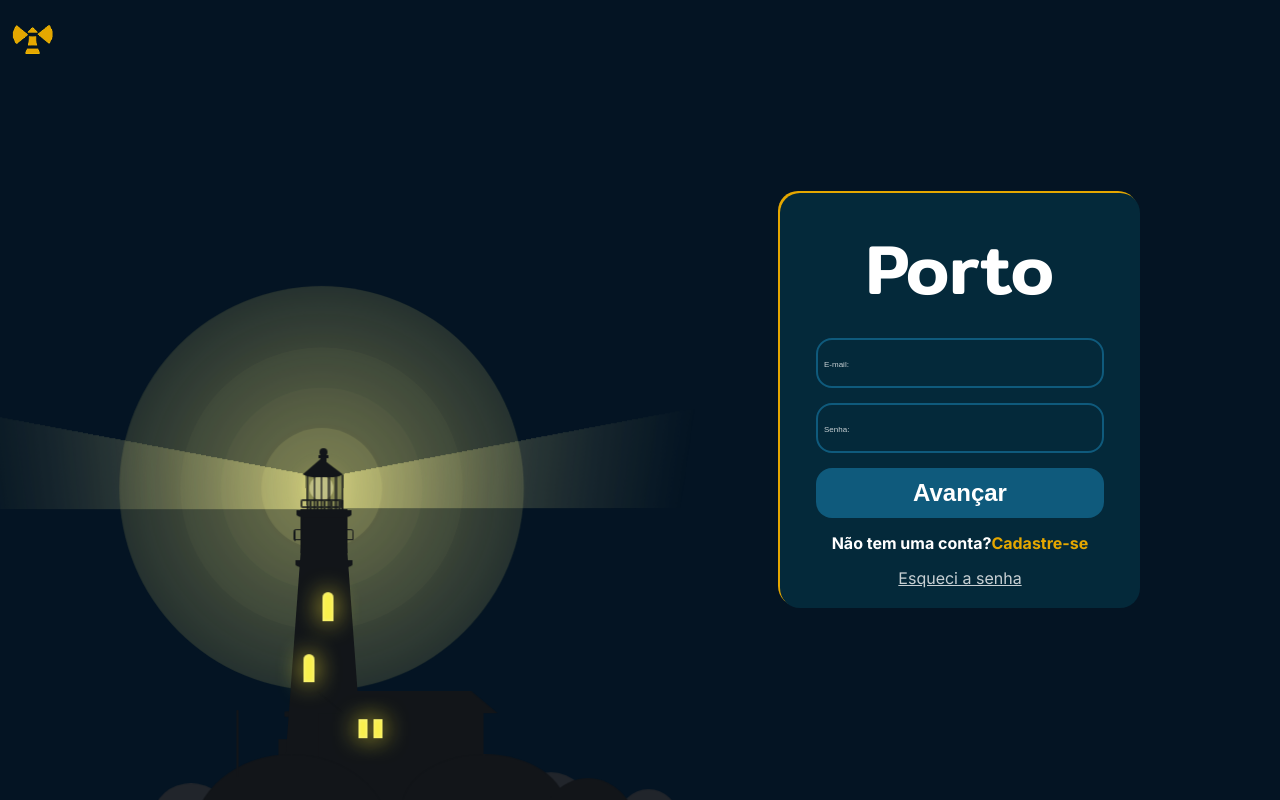
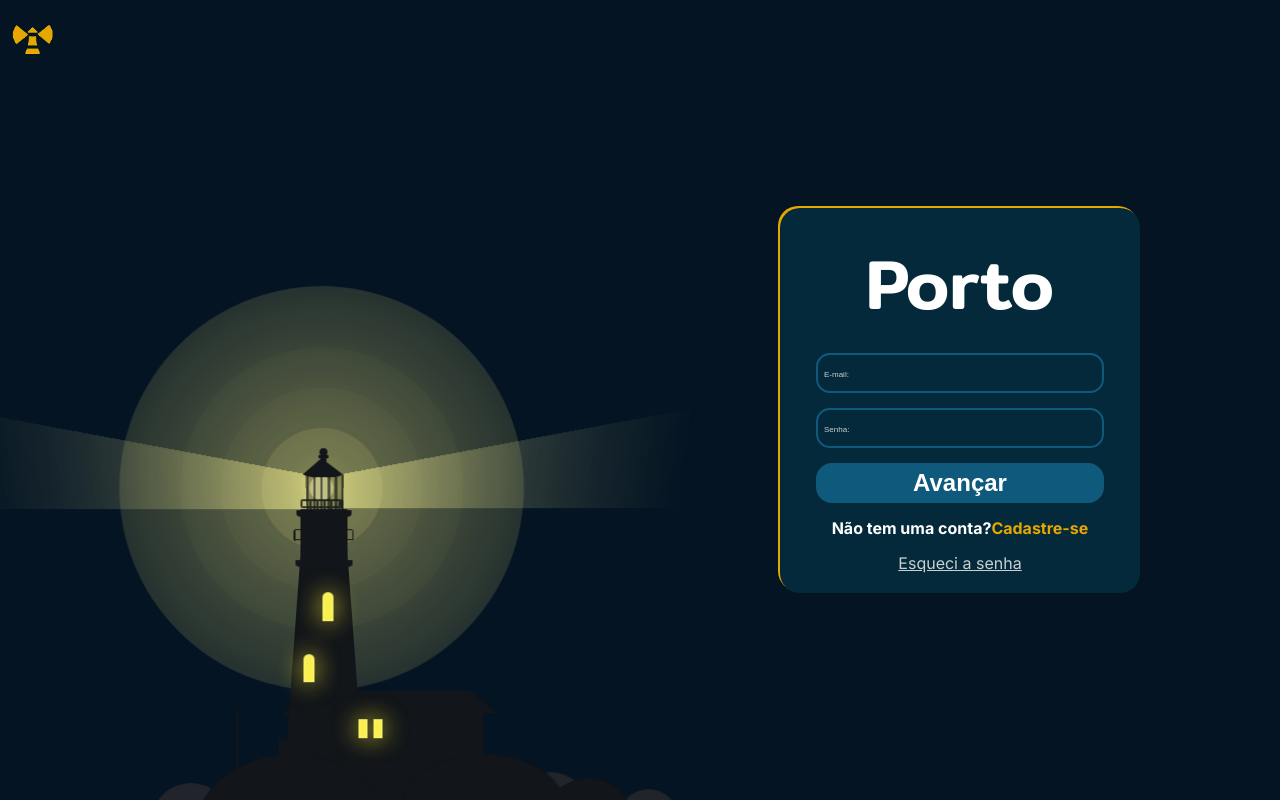
Before and after one commit to moh4b-z/Projeto_rede_social-Porto, a React (Vite) app: page /login in a window 1280 px wide. Built offline with nearby package versions, Linux system fonts and the light colour scheme.

Commit message:
Ajuste no layout da vercel

```diff
--- a/src/components/loginAndRegistrationPageLayout/PageLayout.css
+++ b/src/components/loginAndRegistrationPageLayout/PageLayout.css
@@ -77,10 +77,10 @@
     border: 2px solid var(--color-lightblue);
     background-color: transparent;
     padding: 6px;
-    border-radius: 16px;
+    border-radius: 14px;
     width: 90%;
-    min-height: 50px;
-    height: 50px;
+    min-height: 40px;
+    height: 40px;
     color: var(--color-white);
 
 }
@@ -96,7 +96,7 @@
     padding: 6px;
     border-radius: 16px;
     width: 90%;
-    height: 50px;
+    height: 40px;
     color: var(--color-white);
 }
 
```
